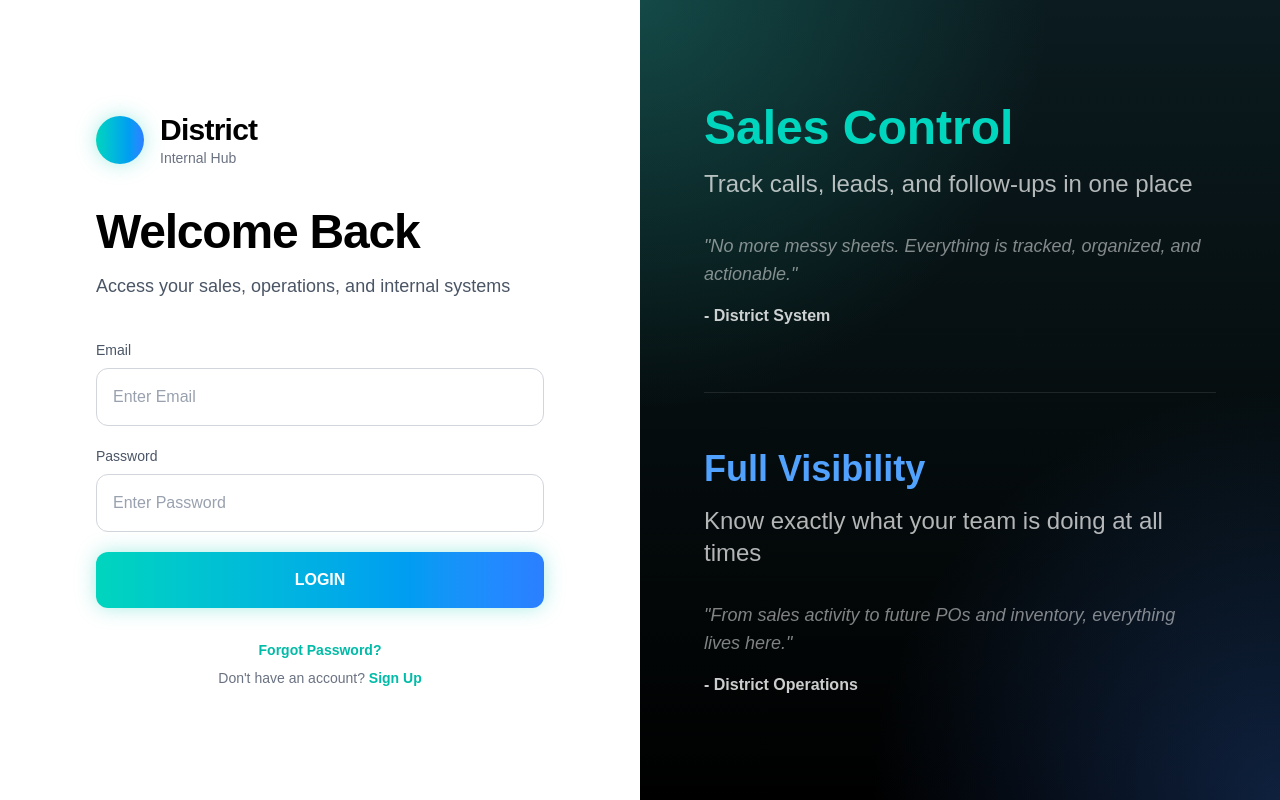
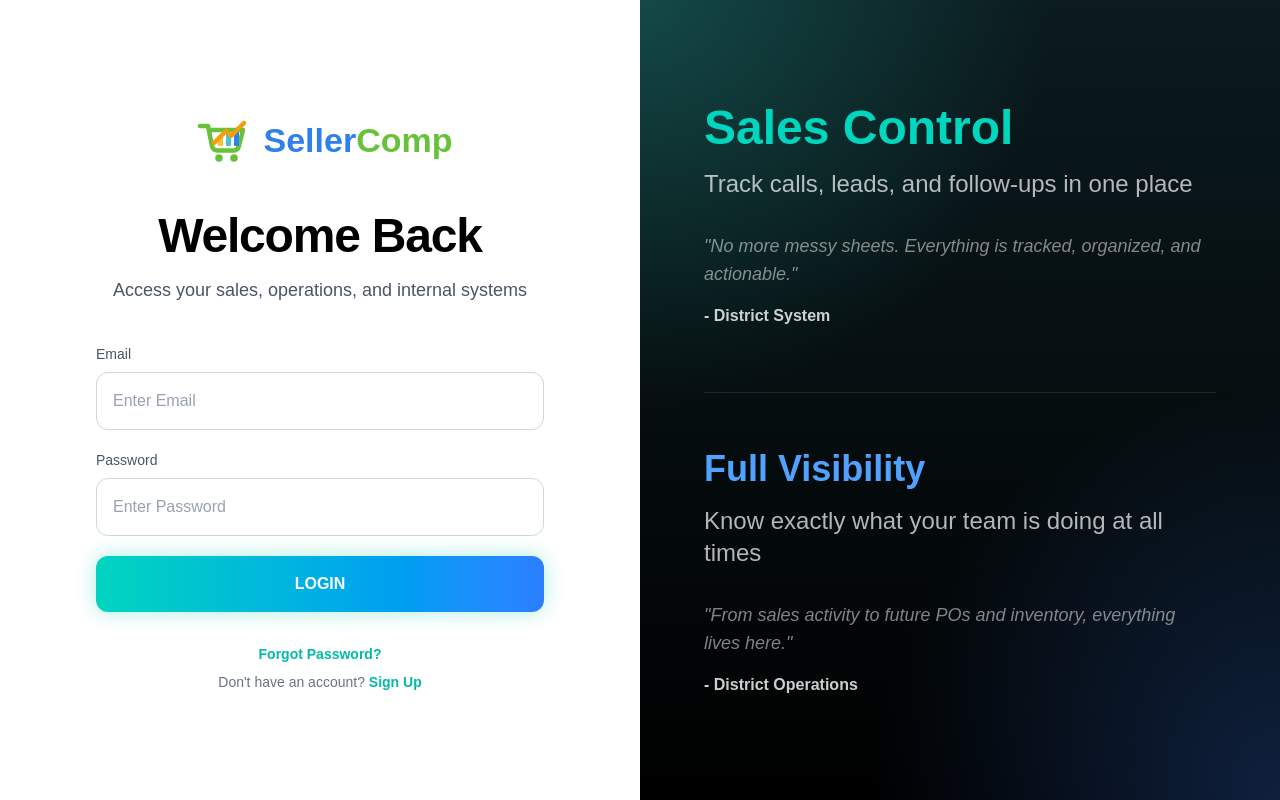
Before and after one commit to districtmailing/district-ops, a Next.js app: page / in a window 1280 px wide. Built offline with nearby package versions, Linux system fonts and the light colour scheme; no server answers.

Commit message:
Update login page branding

```diff
--- a/src/app/page.tsx
+++ b/src/app/page.tsx
@@ -36,17 +36,46 @@ const { error } = await supabase.auth.signInWithPassword({
         <section className="flex items-center justify-center bg-white px-8 py-12 text-black">
           <div className="w-full max-w-md">
 
-            {/* LOGO */}
-            <div className="mb-10 flex items-center gap-4">
-              <div className="h-12 w-12 rounded-full bg-gradient-to-r from-teal-400 to-blue-500 shadow-[0_0_20px_rgba(45,212,191,0.4)]" />
-              <div>
-                <p className="text-3xl font-bold tracking-tight">District</p>
-                <p className="text-sm text-gray-500">Internal Hub</p>
-              </div>
-            </div>
+            {/* SELLERCOMP LOGO */}
+<div className="mb-10 flex justify-center">
+  <div className="flex items-center gap-3">
+    <svg
+      viewBox="0 0 64 64"
+      className="h-16 w-16"
+      fill="none"
+    >
+      <path
+        d="M12 18H20L24 38C24.6 40.6 26.9 42.5 29.6 42.5H45.5C48 42.5 50.2 40.8 50.8 38.4L55 22H23.5"
+        stroke="#67C23A"
+        strokeWidth="4.5"
+        strokeLinecap="round"
+        strokeLinejoin="round"
+      />
+      <circle cx="31" cy="50" r="3.8" fill="#67C23A" />
+      <circle cx="46" cy="50" r="3.8" fill="#67C23A" />
+      <rect x="30" y="29" width="5" height="9" rx="1" fill="#F4C430" />
+      <rect x="38" y="25" width="5" height="13" rx="1" fill="#41C7D9" />
+      <rect x="46" y="21" width="5" height="17" rx="1" fill="#2F80ED" />
+      <path
+        d="M26 35L38 23L43 28L56 15"
+        stroke="#F59E0B"
+        strokeWidth="4.5"
+        strokeLinecap="round"
+        strokeLinejoin="round"
+      />
+    </svg>
 
-            <h1 className="text-5xl font-bold tracking-tight">Welcome Back</h1>
-            <p className="mt-4 text-lg text-gray-600">
+    <div className="text-[34px] font-extrabold leading-none">
+      <span style={{ color: "#2F80ED" }}>Seller</span>
+      <span style={{ color: "#67C23A" }}>Comp</span>
+    </div>
+  </div>
+</div>
+
+            <h1 className="text-center text-5xl font-bold tracking-tight">
+  Welcome Back
+</h1>
+            <p className="text-center mt-4 text-lg text-gray-600">
               Access your sales, operations, and internal systems
             </p>
 
```
